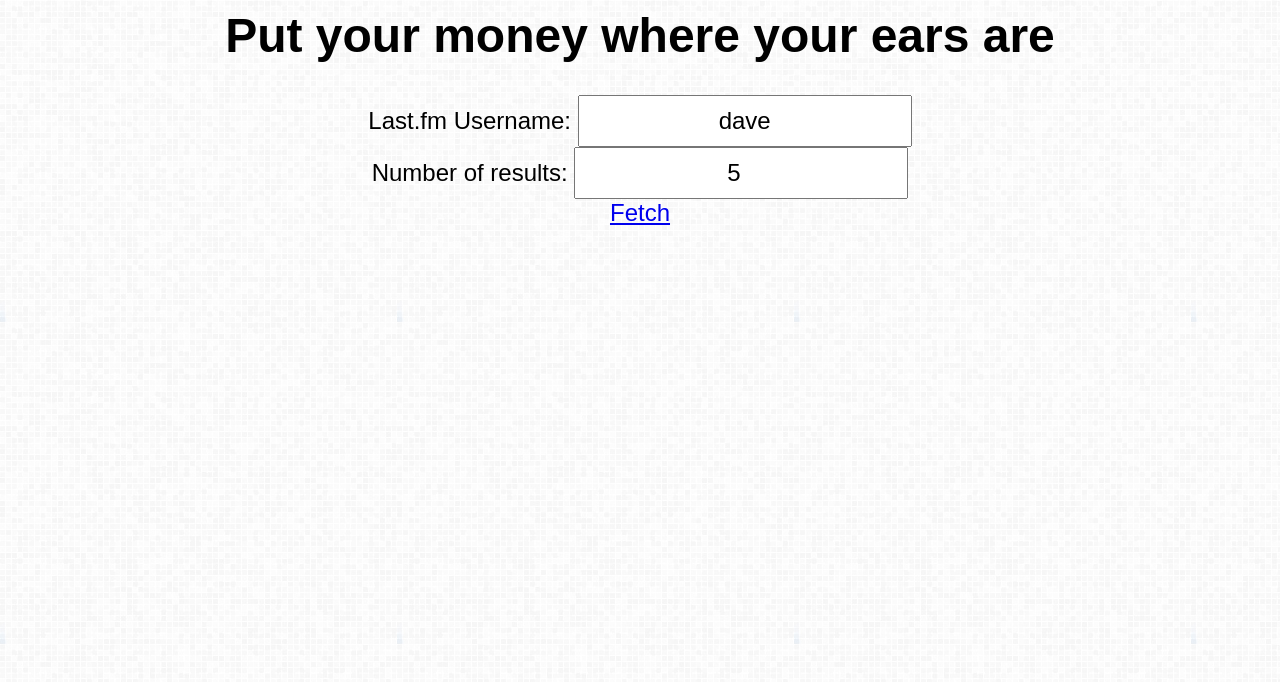
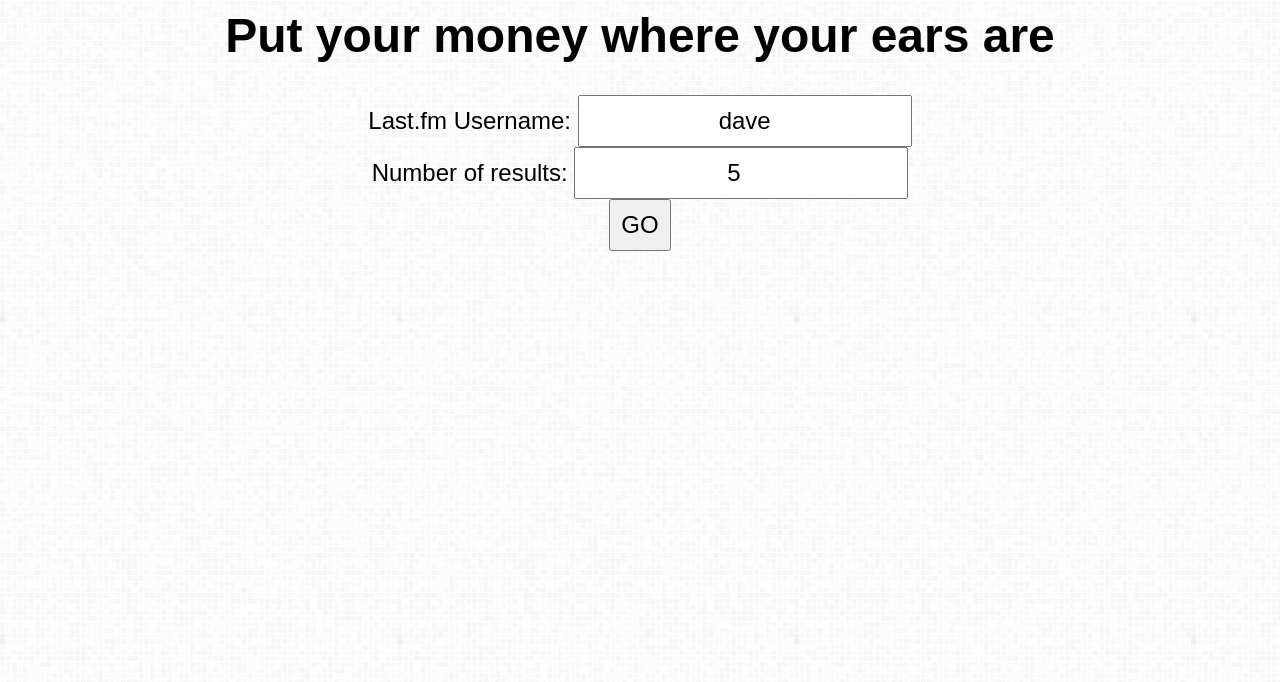
Before and after one commit to martinwnet/PutYourMoneyWhereYourEarsAre, a plain HTML site: page index.html in a window 1280 px wide. Drawn offline with nearby package versions, Linux system fonts and the light colour scheme; a web font is replaced by a local one.

Commit message:
Changing link to button

```diff
--- a/index.html
+++ b/index.html
@@ -14,8 +14,7 @@
 		<label for="username">Number of results: </label>
 		<input type="number" name="resultsPerPage" id="resultsPerPage" value="5" />
 		<br />
-
-		<a href="#" onclick="initialFetch();">Fetch</a>
+		<input type="button" value="GO" onclick="initialFetch();" />
 
 		<br />
 
```
